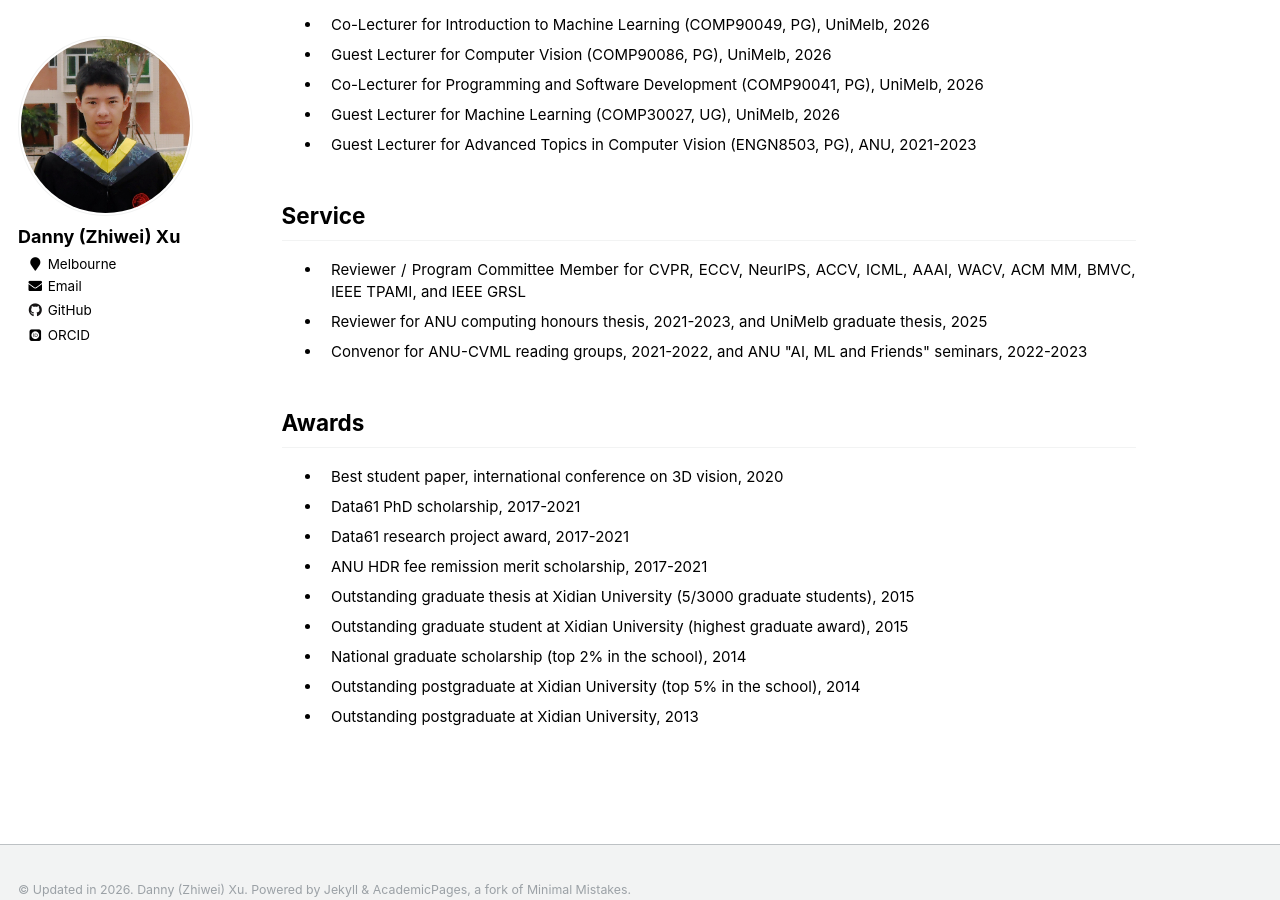
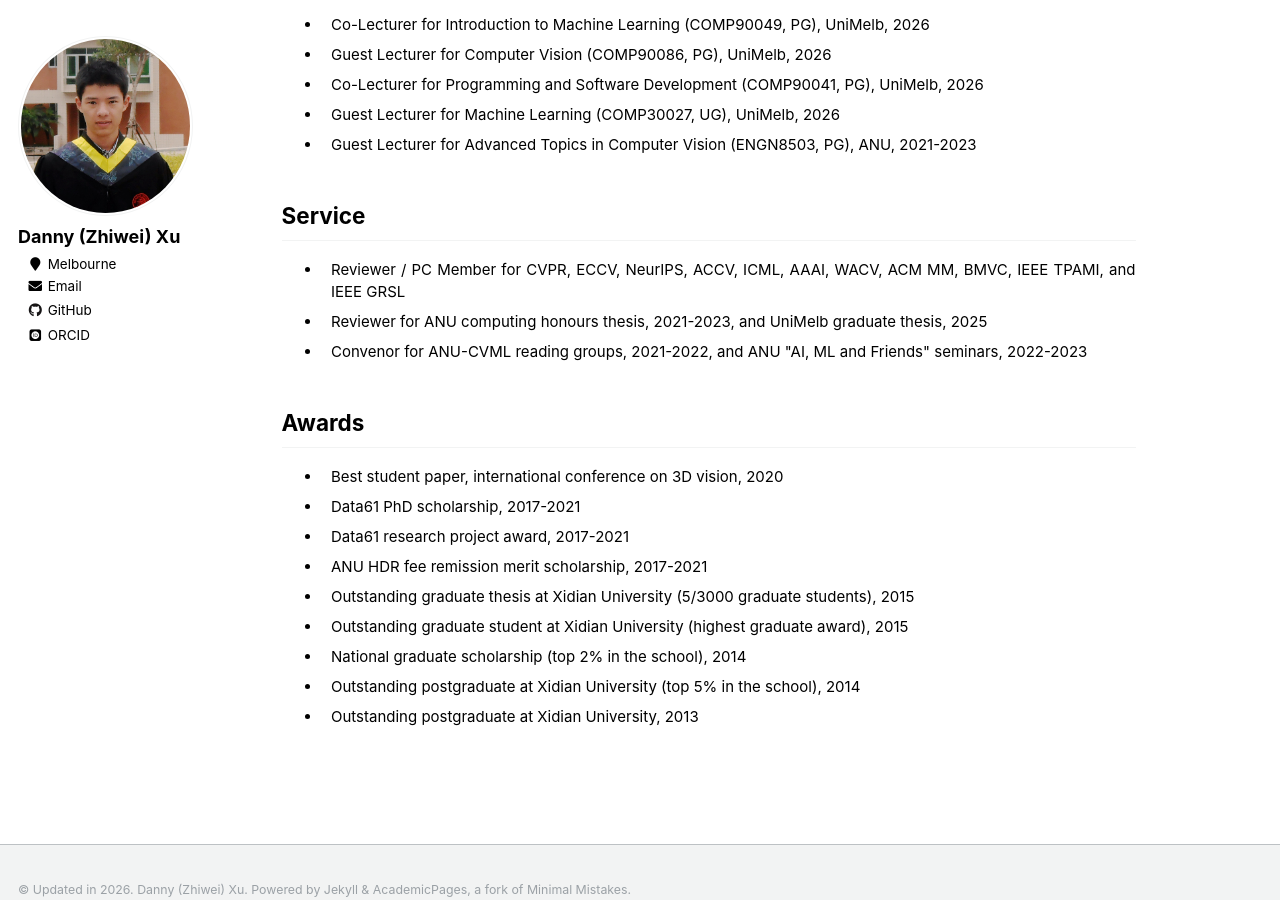
Before and after one commit to zwxu064/zwxu064.github.io, a Jekyll site: the page built from _pages/about.html, in a window 1280 px wide and 900 px high, scrolled down 3378 px. Built offline with Jekyll 4.4.1, drawn with Linux system fonts in a browser that asks for light colours; some web fonts are replaced.

Commit message:
Update about.html

```diff
--- a/_pages/about.html
+++ b/_pages/about.html
@@ -493,7 +493,7 @@
 
 <h2 id="service">Service</h2>
   <ul>
-    <li><div>Reviewer / Program Committee Member for CVPR, ECCV, NeurIPS, ACCV, ICML, AAAI, WACV, ACM MM, BMVC, IEEE TPAMI, and IEEE GRSL</div>
+    <li><div>Reviewer / PC Member for CVPR, ECCV, NeurIPS, ACCV, ICML, AAAI, WACV, ACM MM, BMVC, IEEE TPAMI, and IEEE GRSL</div>
 	<li><div>Reviewer for ANU computing honours thesis, 2021-2023, and UniMelb graduate thesis, 2025</div>
     <li><div>Convenor for ANU-CVML reading groups, 2021-2022, and ANU <a style="color: inherit;" href="https://cs.anu.edu.au/ai-ml-friends/", target="_blank">"AI, ML and Friends"</a> seminars, 2022-2023</div>
   </ul>
```
